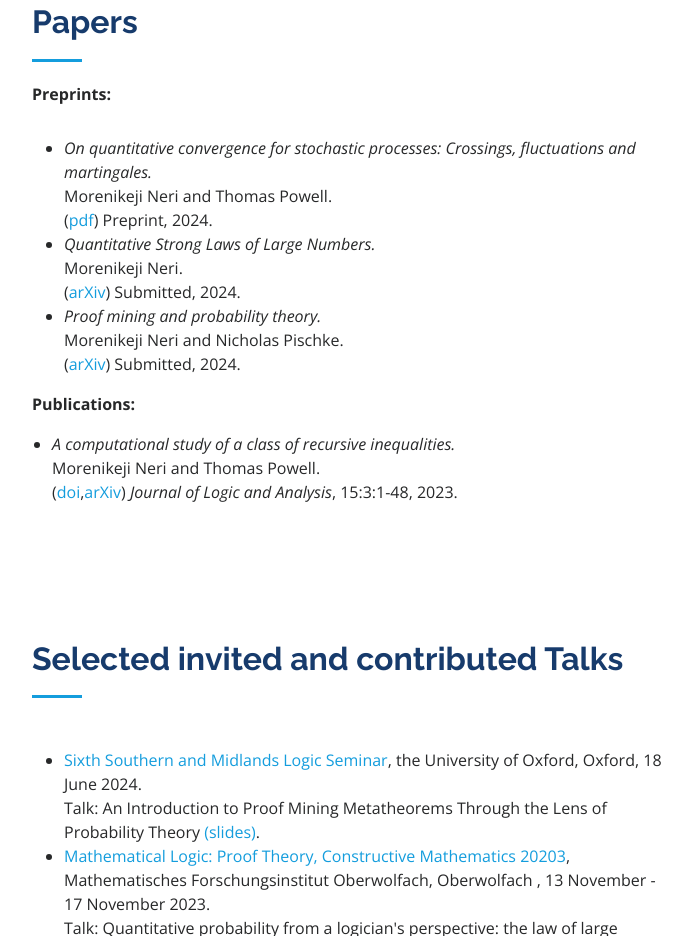
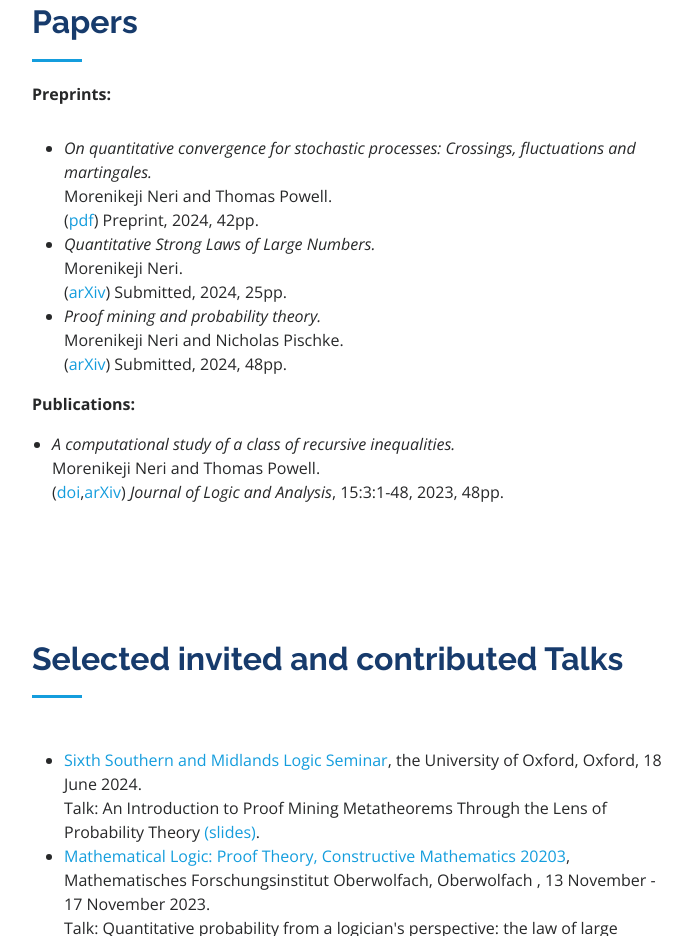
Before and after one commit to Kejineri/Kejineri.github.io, a plain HTML site: page index.html in a window 1280 px wide. Shown: the part 2138-3074 px from the top of the page, without its empty margins (280-972 px from the left). Drawn offline with nearby package versions, Linux system fonts and the light colour scheme.

Commit message:
Update index.html

```diff
--- a/index.html
+++ b/index.html
@@ -133,11 +133,11 @@
         <div class="col-lg-8 pt-4 pt-lg-0 content" data-aos="fade-left">
                 <ul>
                   <li><i>On quantitative convergence for stochastic processes: Crossings, fluctuations and martingales.</i><br> Morenikeji Neri and Thomas Powell.<br>
-                  (<a href="Papers/Martingale.pdf">pdf</a>) Preprint, 2024.</li>
+                  (<a href="Papers/Martingale.pdf">pdf</a>) Preprint, 2024, 42pp.</li>
                   <li><i>Quantitative Strong Laws of Large Numbers.</i><br> Morenikeji Neri.<br>
-                  (<a href="https://arxiv.org/abs/2406.19166v1">arXiv</a>) Submitted, 2024.</li>
+                  (<a href="https://arxiv.org/abs/2406.19166v1">arXiv</a>) Submitted, 2024, 25pp.</li>
                   <li><i>Proof mining and probability theory.</i><br> Morenikeji Neri and Nicholas Pischke.<br>
-                  (<a href="https://arxiv.org/abs/2403.00659">arXiv</a>) Submitted, 2024.</li>
+                  (<a href="https://arxiv.org/abs/2403.00659">arXiv</a>) Submitted, 2024, 48pp.</li>
                 </ul>
          </div>
          <p><strong>Publications:</strong></p>
@@ -145,7 +145,7 @@
         <div class="col-lg-8 pt-4 pt-lg-0 content" data-aos="fade-left">
                 <ul>
                   <li><i>A computational study of a class of recursive inequalities.</i><br> Morenikeji Neri and Thomas Powell.<br>
-                  (<a href="https://doi.org/10.4115/jla.2023.15.3">doi</a>,<a href="https://arxiv.org/abs/2207.14559">arXiv</a>) <i>Journal of Logic and Analysis</i>, 15:3:1-48, 2023.</li>
+                  (<a href="https://doi.org/10.4115/jla.2023.15.3">doi</a>,<a href="https://arxiv.org/abs/2207.14559">arXiv</a>) <i>Journal of Logic and Analysis</i>, 15:3:1-48, 2023, 48pp.</li>
                 </ul>
          </div>
 
```
